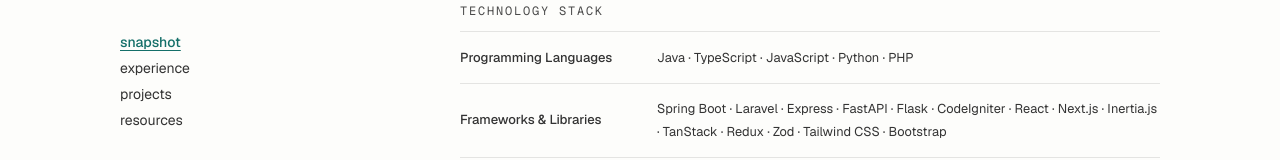
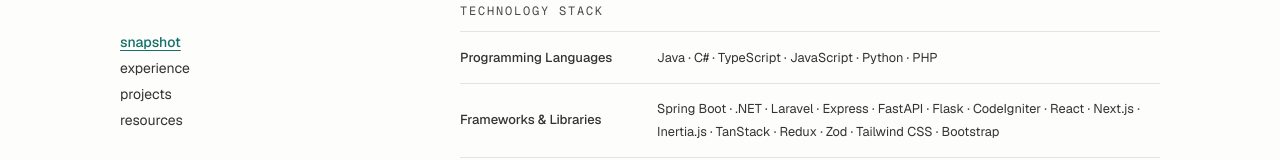
Before and after one commit to Cedrickkk/hulaanmo, an Astro site: page / in a window 1280 px wide. Shown: the part 482-642 px from the top of the page. Built offline with nearby package versions, Linux system fonts and the light colour scheme; Astro itself is replaced by a stand-in of ours; a web font is replaced by a local one.

Commit message:
fix(tech-stack): add C# and .NET tech stack skill

```diff
--- a/src/components/ui/TechStack.astro
+++ b/src/components/ui/TechStack.astro
@@ -2,12 +2,12 @@
 const groups = [
   {
     label: "Programming Languages",
-    items: ["Java", "TypeScript", "JavaScript", "Python", "PHP"],
+    items: ["Java", "C#", "TypeScript", "JavaScript", "Python", "PHP"],
   },
   {
     label: "Frameworks & Libraries",
     items: [
-      "Spring Boot", "Laravel", "Express", "FastAPI", "Flask",
+      "Spring Boot", ".NET", "Laravel", "Express", "FastAPI", "Flask",
       "CodeIgniter", "React", "Next.js", "Inertia.js", "TanStack",
       "Redux", "Zod", "Tailwind CSS", "Bootstrap",
     ],
```
